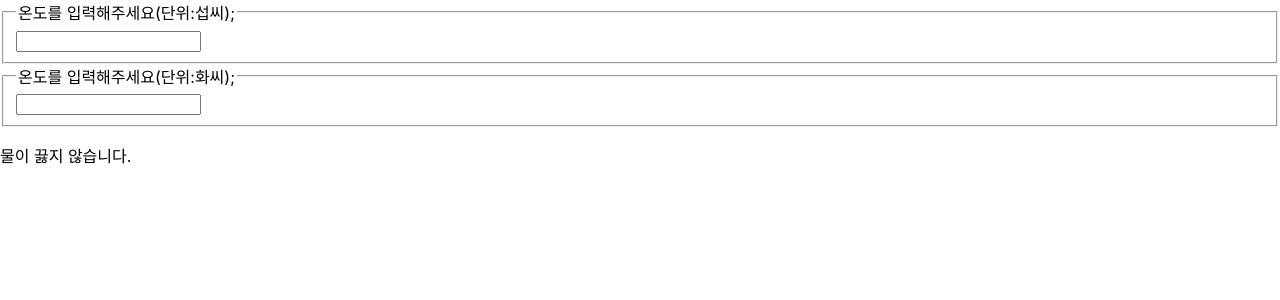
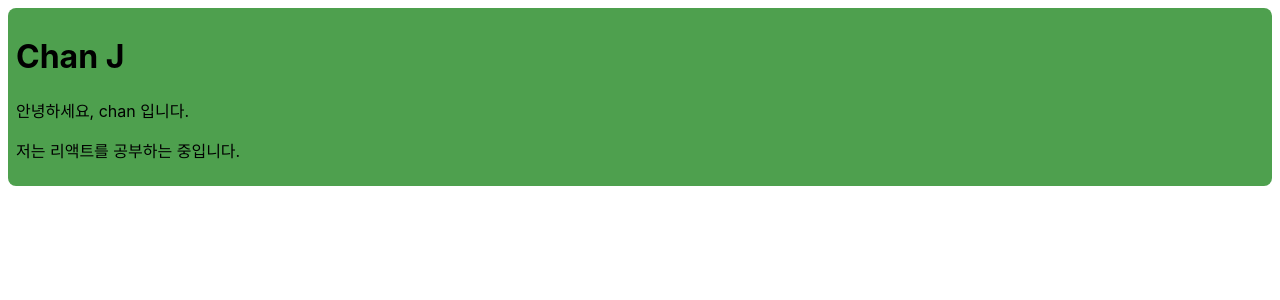
Before and after one commit to chaeeunj/first-meet-react, a React (Create React App) app in the folder my-app/: page / in a window 1280 px wide. Shown: the top 300 px of the page. Built offline with nearby package versions, Linux system fonts and the light colour scheme.

Commit message:
처음 만난 리액트v2. 13-2 Card 컴포넌트 만들기

```diff
--- /dev/null
+++ b/my-app/src/chapter_13/Card.jsx
@@ -0,0 +1,20 @@
+import React from 'react';
+
+function Card(props) {
+  const { title, backgroundColor, children } = props;
+
+  return (
+    <div
+      style={{
+        margin: 8,
+        padding: 8,
+        borderRadius: 8,
+        backgroundColor: backgroundColor || 'white',
+      }}>
+      {title && <h1>{title}</h1>}
+      {children}
+    </div>
+  );
+}
+
+export default Card;
--- /dev/null
+++ b/my-app/src/chapter_13/ProfileCard.jsx
@@ -0,0 +1,12 @@
+import Card from './Card';
+
+function ProfileCard(props) {
+  return (
+    <Card title="Chan J" backgroundColor="#4ea04e">
+      <p>안녕하세요, chan 입니다.</p>
+      <p>저는 리액트를 공부하는 중입니다.</p>
+    </Card>
+  );
+}
+
+export default ProfileCard;
--- a/my-app/src/index.js
+++ b/my-app/src/index.js
@@ -13,13 +13,14 @@
 // import LandingPage from './chapter_09/LandingPage';
 // import AttendanceBook from './chapter_10/AttendanceBook';
 // import SignUp from './chapter_11/SignUp';
-import Calculator from './chapter_12/Calculator';
+// import Calculator from './chapter_12/Calculator';
+import ProfileCard from './chapter_13/ProfileCard';
 
 const root = ReactDOM.createRoot(document.getElementById('root'));
 
 root.render(
   <React.StrictMode>
-    <Calculator />
+    <ProfileCard />
   </React.StrictMode>
 );
 
```
